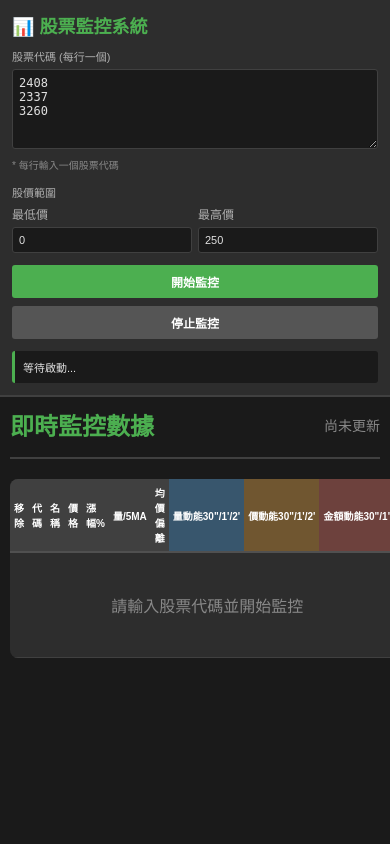
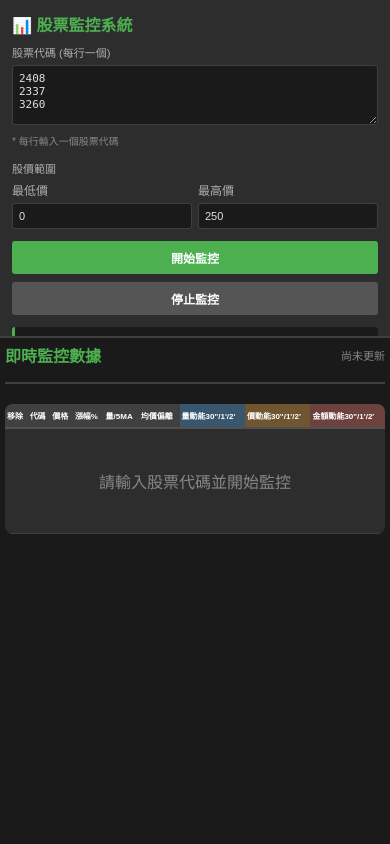
Before and after one commit to Roy12123/stock-monitor, a Flask app: page / in a window 390 px wide. Run offline with Flask 3, Linux system fonts and the light colour scheme; some libraries are stand-ins or nearby versions.

Commit message:
Optimize mobile UI for better readability
- Reduced font sizes: table 9px, headers 8px
- Reduced padding: th/td from 6px to 4px/2px
- Hide company name column on mobile to save space
- Smaller sidebar height: 50vh to 40vh
- Smaller button and input sizes
- More compact layout with tighter spacing
- Improved horizontal scrolling for small screens

🤖 Generated with [Claude Code](https://claude.com/claude-code)

Co-Authored-By: Claude <noreply@anthropic.com>

```diff
--- a/templates/index.html
+++ b/templates/index.html
@@ -255,39 +255,74 @@
                 width: 100%;
                 border-right: none;
                 border-bottom: 2px solid #404040;
-                max-height: 50vh;
+                max-height: 40vh;
             }
 
             .sidebar h1 {
-                font-size: 18px;
-                margin-bottom: 10px;
+                font-size: 16px;
+                margin-bottom: 8px;
             }
 
             textarea {
-                min-height: 80px;
-                font-size: 12px;
+                min-height: 60px;
+                font-size: 11px;
             }
 
             .main-content {
-                padding: 10px;
+                padding: 5px;
                 overflow-x: auto;
             }
 
+            .header h2 {
+                font-size: 16px;
+            }
+
+            .last-update {
+                font-size: 11px;
+            }
+
             table {
-                font-size: 10px;
+                font-size: 9px;
+                min-width: 100%;
             }
 
             th, td {
-                padding: 6px 4px;
+                padding: 4px 2px;
+                white-space: nowrap;
             }
 
-            .vol-column, .price-column {
-                font-size: 10px;
-                max-width: 140px;
+            th {
+                font-size: 8px;
+                padding: 6px 2px;
             }
 
-            .ticker, .vol-ratio {
-                font-size: 11px;
+            .vol-column, .price-column, .amount-column {
+                font-size: 8px;
+                max-width: none;
+            }
+
+            .ticker {
+                font-size: 10px;
+                font-weight: bold;
+            }
+
+            .vol-ratio {
+                font-size: 9px;
+            }
+
+            .btn-remove {
+                padding: 2px 4px;
+                font-size: 9px;
+            }
+
+            /* 手機版隱藏公司名稱欄位 */
+            th:nth-child(3), td:nth-child(3) {
+                display: none;
+            }
+
+            /* 手機版縮小分隔符號 */
+            .zero-value {
+                font-size: 8px;
             }
         }
 
```
